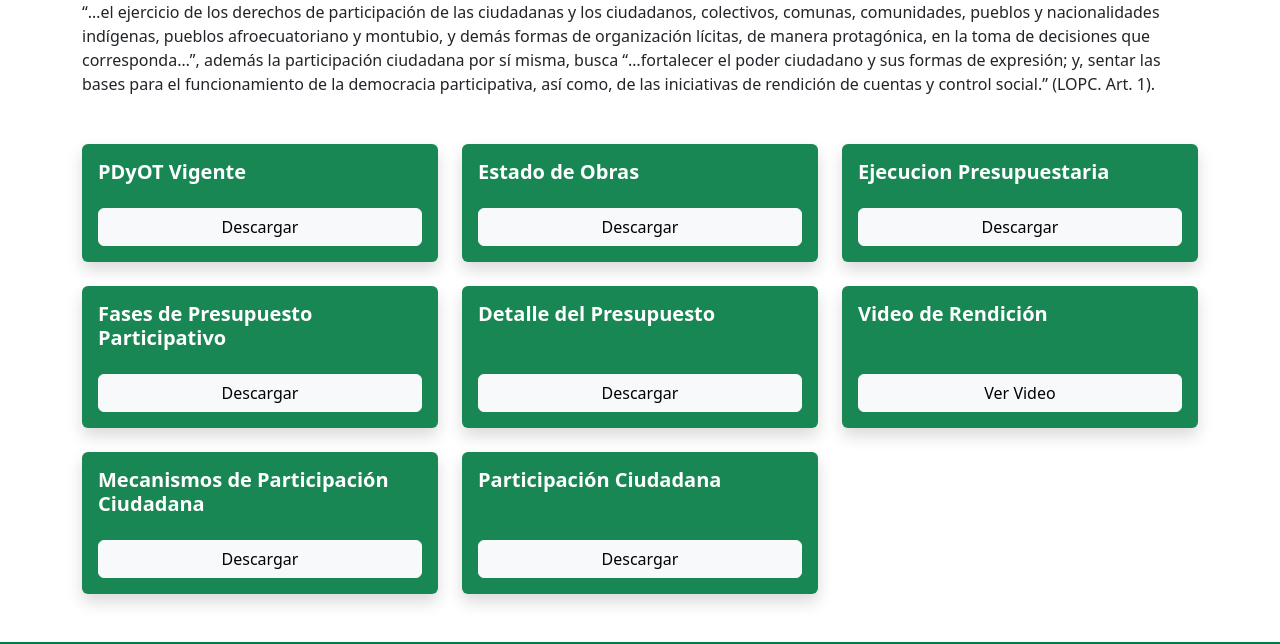
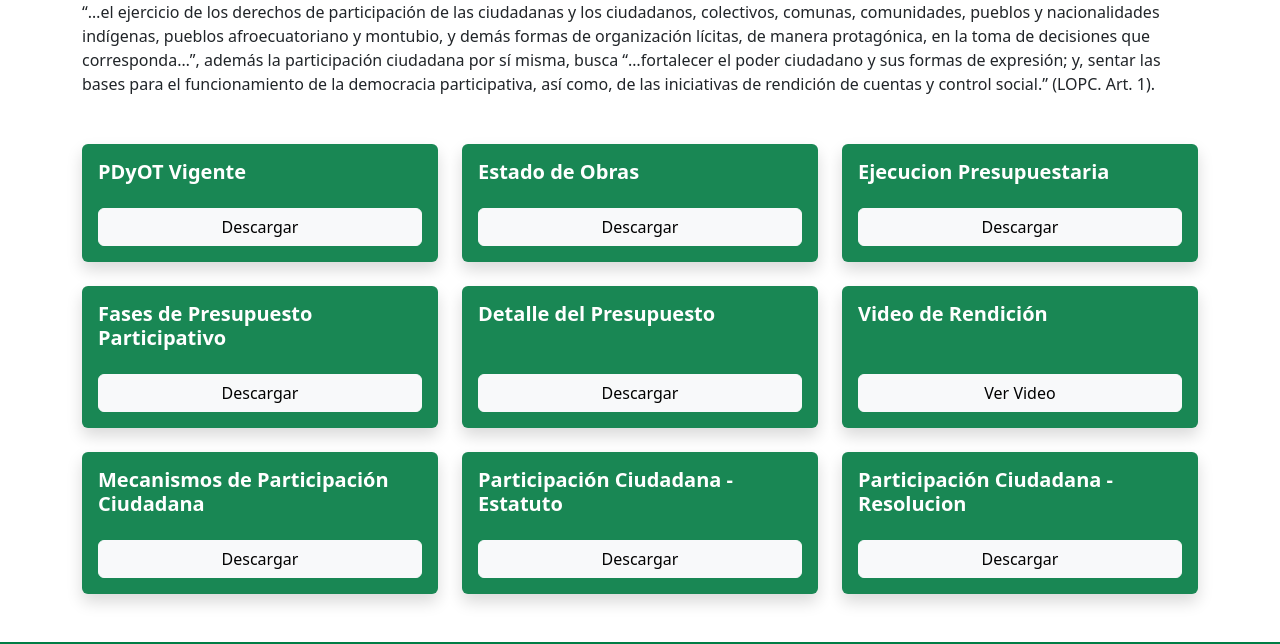
Before and after one commit to HugoJacome/GPHuachiGrande, a plain HTML site: page rendicion-2024.html in a window 1280 px wide. Shown: the part 158-802 px from the top of the page. Drawn offline with nearby package versions, Linux system fonts and the light colour scheme.

Commit message:
add docs

```diff
--- a/rendicion-2024.html
+++ b/rendicion-2024.html
@@ -238,12 +238,22 @@
                                         </div>
                                 </div>
                         </div>
-                        <!-- Card 7 -->
+                        <!-- Card 8 -->
                         <div class="col">
                                 <div class="card h-100 border-0 shadow" style="background-color: #198754;">
                                         <div class="card-body d-flex flex-column justify-content-between text-white">
-                                                <h5 class="card-title fw-bold">Participación Ciudadana</h5>
-                                                <a href="https://1drv.ms/f/c/b8b9aee43308110b/EjwWzkPc5axLqz4unn_V0JkBQRxKpkZzRWIg0MMAbKHbVQ?e=OGbfRl"
+                                                <h5 class="card-title fw-bold">Participación Ciudadana - Estatuto</h5>
+                                                <a href="https://1drv.ms/w/c/b8b9aee43308110b/EWglXZ_55ctBoi9d_GYpwDYBwrlZk3reKj_faRmZMkr3Gw?e=53m3AY"
+                                                        class="btn btn-light mt-3" target="_blank">Descargar</a>
+                                        </div>
+                                </div>
+                        </div>
+                        <!-- Card 9 -->
+                        <div class="col">
+                                <div class="card h-100 border-0 shadow" style="background-color: #198754;">
+                                        <div class="card-body d-flex flex-column justify-content-between text-white">
+                                                <h5 class="card-title fw-bold">Participación Ciudadana - Resolucion</h5>
+                                                <a href="https://1drv.ms/b/c/b8b9aee43308110b/EQ6E0kdwR2pLm5liVtzT04sB4BonU4WkPcTDDuEi8G9kTA?e=FEA9F2"
                                                         class="btn btn-light mt-3" target="_blank">Descargar</a>
                                         </div>
                                 </div>
```
